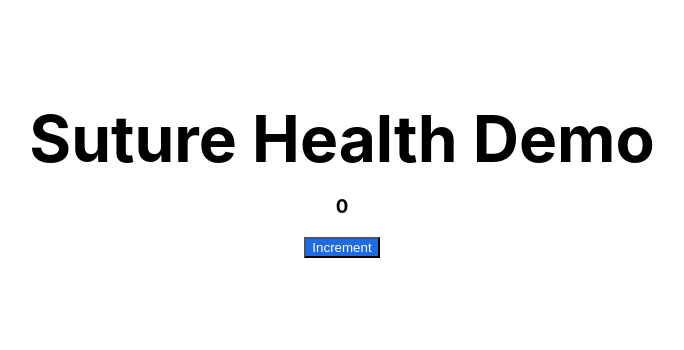
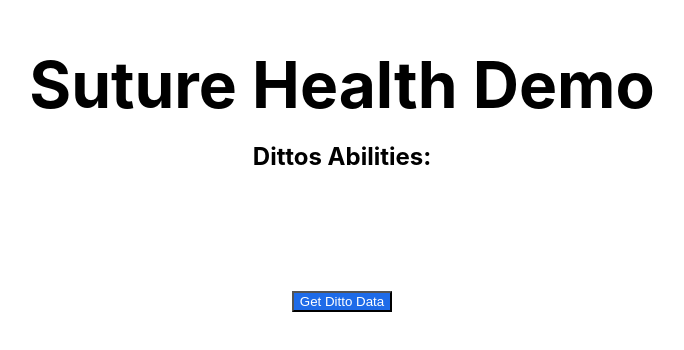
Before and after one commit to suture-will/playwright-technical, a Next.js app: page / in a window 1280 px wide. Shown: the part 220-570 px from the top of the page, without its empty margins (298-982 px from the left). Built offline with nearby package versions, Linux system fonts and the light colour scheme.

Commit message:
change to get ditto data

```diff
--- a/pages/index.js
+++ b/pages/index.js
@@ -5,10 +5,17 @@
 import styles from '../styles/Home.module.css';
 
 export default function Home() {
-  const [count, setCount] = useState(0);
+  const [pokemon, setPokemon] = useState([]);
+  const [image, setImage] = useState('');
 
-  const handleSubmit = () => {
-    setCount(count + 1);
+  const handleSubmit = async () => {
+    fetch('https://pokeapi.co/api/v2/pokemon/ditto')
+      .then((res) => res.json())
+      .then((data) => {
+        console.log(data);
+        setPokemon(data.abilities);
+        setImage(data.sprites.front_default);
+      });
   };
   return (
     <div className={styles.container}>
@@ -29,12 +36,39 @@
           }}
         >
           <h1 className={styles.title}>Suture Health Demo</h1>
-          <h3>{count}</h3>
+          <h2>Dittos Abilities:</h2>
+          <div
+            style={{
+              display: 'flex',
+              direction: 'column',
+              justifyContent: 'center',
+              alignItems: 'center',
+              width: '200px',
+              height: '100px',
+            }}
+          >
+            <img src={image} />
+            {pokemon.map((item) => {
+              return (
+                <div
+                  key={item.ability.name}
+                  style={{
+                    display: 'flex',
+                    justifyContent: 'center',
+                    alignItems: 'center',
+                    padding: '10px',
+                  }}
+                >
+                  <p>{item.ability.name}</p>
+                </div>
+              );
+            })}
+          </div>
           <button
             style={{ backgroundColor: '#1E6BE8', color: '#FFFFFF', w: '200px', h: '80px' }}
             onClick={() => handleSubmit()}
           >
-            Increment
+            Get Ditto Data
           </button>
         </div>
       </main>
```
